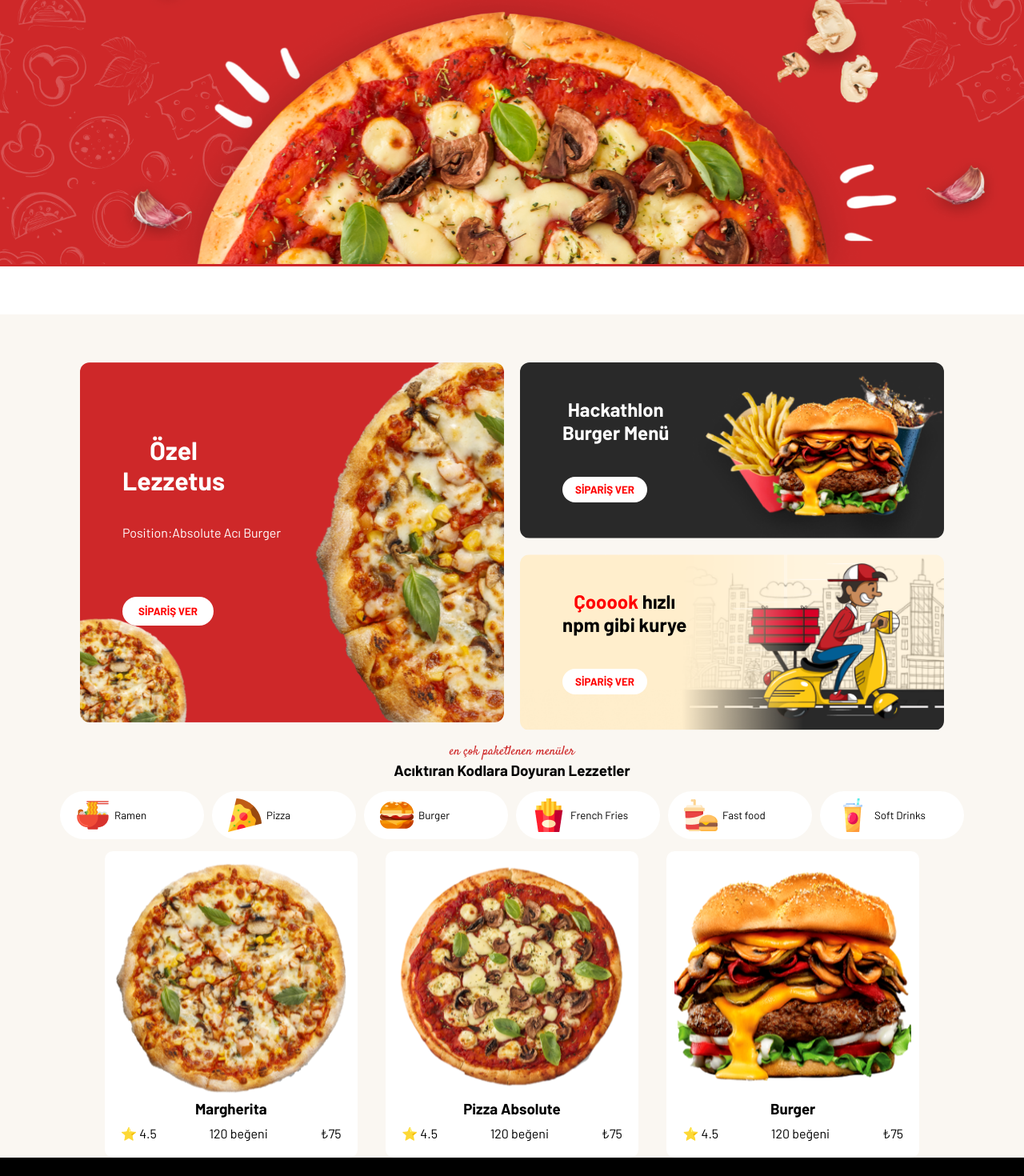
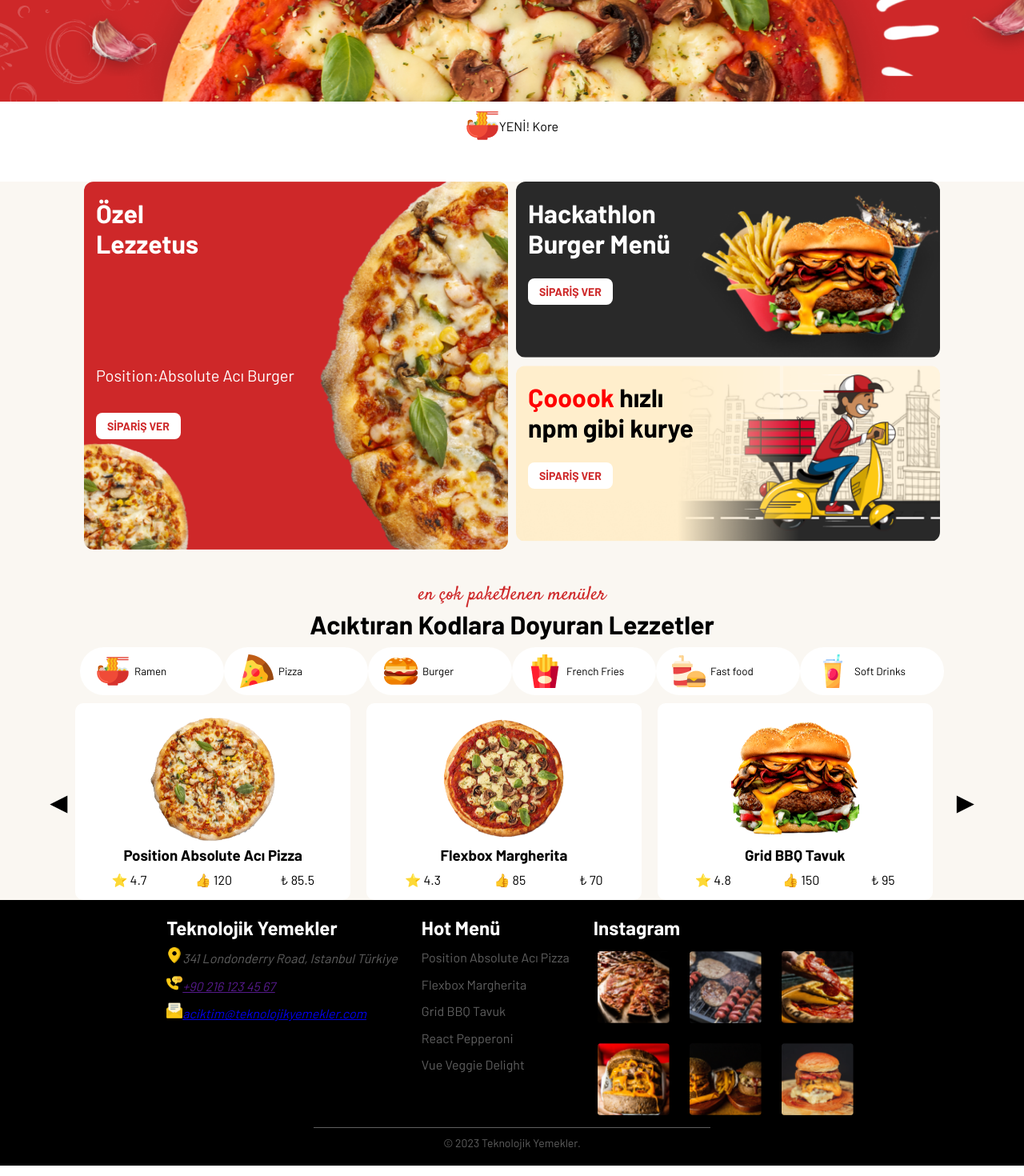
Before and after one commit to abibrahimyilmaz/PizzaChallangetekrar, a React (Vite) app: page / in a window 1280 px wide. Shown: the part 720-2190 px from the top of the page at 80% size. Built offline with nearby package versions, Linux system fonts and the light colour scheme; a web font is replaced by a local one.

Commit message:
Homepage css ayrıldı scrool eklendi

```diff
--- a/src/App.jsx
+++ b/src/App.jsx
@@ -1,5 +1,4 @@
 
-import "./index.css";
 import HomePage from "./HomePage";
 import { BrowserRouter, Switch, Route } from 'react-router-dom';
 import OrderPage from "./OrderPage";
@@ -13,9 +12,11 @@ function App() {
 
 
   const [siparis, setSiparis] = useState(null)
+
   return (
     <>
       <Header></Header>
+
       <BrowserRouter>
         <Switch>
           <Route path="/" exact component={HomePage} />
@@ -29,7 +30,7 @@ function App() {
             render={(props) => (
               <SuccessPage {...props} siparis={siparis} />
             )} />
-          <Route component={NotFoundPage} /> {/* Diğer tüm yollar 404 */}
+          <Route component={NotFoundPage} />
         </Switch>
 
       </BrowserRouter>
--- a/src/Footer.jsx
+++ b/src/Footer.jsx
@@ -53,11 +53,11 @@ export default function Footer() {
 
                     <h2>Instagram</h2>
 
-                    <div className="footer-insta">
+                    <figure className="footer-insta">
                         {insta.map((icon, index) => (
                             <img key={index} src={icon} alt={`icon-${index}`} />
                         ))}
-                    </div>
+                    </figure>
 
                 </div>
 
--- a/src/Header.jsx
+++ b/src/Header.jsx
@@ -1,5 +1,6 @@
 
 import logo from './images/logo.svg';
+import "./header.css";
 
 export default function Header() {
 
--- a/src/HomePage.jsx
+++ b/src/HomePage.jsx
@@ -1,190 +1,158 @@
 import { useHistory } from "react-router-dom/cjs/react-router-dom.min"
 import banner from './images/home-banner.png';
-import "./index.css";
-
-
-
-
+import "./homepage.css";
+import { useEffect, useRef, useState } from "react";
+import pizzalar from "./pizzalar.json";
 export default function HomePage() {
-
-
 
     const history = useHistory();
     const handleClick = () => {
         history.push("/orderpage");
 
+
+
     }
+
+    const [visibleCount, setVisibleCount] = useState(0);
+
+    const items = [
+        { icon: "./public/icons/1.svg", label: "YENİ! Kore" },
+        { icon: "./public/icons/2.svg", label: "Pizza" },
+        { icon: "./public/icons/3.svg", label: "Burger" },
+        { icon: "./public/icons/4.svg", label: "Kızartmalar" },
+        { icon: "./public/icons/5.svg", label: "Fast food" },
+        { icon: "./public/icons/6.svg", label: "Gazlı İçecek" },
+
+    ];
+
+    useEffect(() => {
+        let timer;
+        if (visibleCount < items.length) {
+            timer = setTimeout(() => {
+                setVisibleCount((prev) => prev + 1);
+            }, 500);
+        } else {
+            // Tüm elemanlar çıktıktan sonra bekle ve baştan başlat
+            timer = setTimeout(() => {
+                setVisibleCount(0);
+            }, 2000); // 2 saniye bekle
+        }
+
+        return () => clearTimeout(timer);
+    }, [visibleCount]);
+
+
+    const containerRef = useRef(null);
+
+    const scroll = (direction) => {
+        if (containerRef.current) {
+            const width = containerRef.current.clientWidth / 3; // 1 kart genişliği
+            containerRef.current.scrollBy({
+                left: direction === "right" ? width : -width,
+                behavior: "smooth",
+            });
+        }
+    };
 
     return (
 
 
         <div className="homepage">
-            <div>
-                <h1  >KOD ACIKTIRIR</h1>
+
+
+
+            <main className="main">
+                <p>fırsatı kaçırma</p>
+                <h1>KOD ACIKTIRIR</h1>
                 <h1>PİZZA, DOYURUR</h1>
-                <button className="aciktim-buton" style={{ color: "black" }} onClick={handleClick} >ACIKTIM</button>
+                <button className="aciktim-buton" onClick={handleClick} >ACIKTIM</button>
+            </main>
+
+
+            <div className="yemek-bar">
+
+                {items.slice(0, visibleCount).map((item, index) => (
+                    <div key={index} className="yemek-item">
+                        <img src={item.icon} alt={item.label} />
+                        <span>{item.label}</span>
+                    </div>
+                ))}
+
+
+
             </div>
 
-            <img className="banner" src={banner} alt="Banner" />
-            <div style={{ maxWidth: "100%", backgroundColor: "white" }} > </div>
-            <div style={{ maxWidth: "100%", backgroundColor: " #FAF7F2" }} >
+
+            <div className="altsayfa">
 
                 {/* lezzetusun bulunduğu yer*/}
-                <div className="lezzetus" style={{ display: "flex", gap: "20px" }}>
+                <div className="lezzetus" >
 
-                    <div className="lezzetus" style={{ position: "relative", width: "530px", height: "450px" }}>
+                    <div className="ozel-lezzetus" >
                         <img
                             src="./public/cta/kart-1.png"
                             alt="Özel Lezzetus"
-                            style={{
-                                width: "100%",
-                                height: "100%",
-                                borderRadius: "12px",
-                                objectFit: "cover",
-                            }}
                         />
 
-                        <h2
-                            style={{
-                                position: "absolute",
-                                top: "20%",
-                                left: "10%",
-                                color: "white",
-                                fontSize: "32px",
-                                fontWeight: "bold",
-                            }}
-                        >
+                        <h2>
                             Özel <br /> Lezzetus
                         </h2>
 
-                        <p
-                            style={{
-                                position: "absolute",
-                                top: "45%",
-                                left: "10%",
-                                color: "white",
-                                fontSize: "16px",
-                            }}
-                        >
+                        <p>
                             Position:Absolute Acı Burger
                         </p>
 
                         <button onClick={handleClick}
-                            style={{
-                                position: "absolute",
-                                top: "65%",
-                                left: "10%",
-                                padding: "10px 20px",
-                                border: "none",
-                                borderRadius: "20px",
-                                background: "white",
-                                color: "red",
-                                fontWeight: "bold",
-                                cursor: "pointer",
-                            }}
-                        >
+                            className="btn-siparisver">
                             SİPARİŞ VER
                         </button>
                     </div>
 
 
-                    <div style={{ display: "flex", flexDirection: "column", gap: "20px" }}>
+                    <div className="hackatlon-npm" >
 
-                        <div style={{ position: "relative", width: "530px", height: "220px" }}>
+                        <div>
                             <img
                                 src="./public/cta/kart-2.png"
                                 alt="Hackatlon"
-                                style={{
-                                    width: "100%",
-                                    height: "100%",
-                                    borderRadius: "12px",
-                                    objectFit: "cover",
-                                }}
+
                             />
 
-                            <h2
-                                style={{
-                                    position: "absolute",
-                                    top: "20%",
-                                    left: "10%",
-                                    color: "white",
-                                    fontSize: "24px",
-                                    fontWeight: "bold",
-                                }}
-                            >
+                            <h2>
                                 Hackathlon <br /> Burger Menü
                             </h2>
 
                             <button onClick={handleClick}
-                                style={{
-                                    position: "absolute",
-                                    top: "65%",
-                                    left: "10%",
-                                    padding: "8px 16px",
-                                    border: "none",
-                                    borderRadius: "20px",
-                                    background: "white",
-                                    color: "red",
-                                    fontWeight: "bold",
-                                    cursor: "pointer",
-                                }}
+                                className="btn-siparisver"
                             >
                                 SİPARİŞ VER
                             </button>
                         </div>
 
 
-                        <div style={{ position: "relative", width: "530px", height: "220px" }}>
+                        <div>
                             <img
                                 src="./public/cta/kart-3.png"
                                 alt="Kurye"
-                                style={{
-                                    width: "100%",
-                                    height: "100%",
-                                    borderRadius: "12px",
-                                    objectFit: "cover",
-                                }}
                             />
 
-                            <h2
-                                style={{
-                                    position: "absolute",
-                                    top: "20%",
-                                    left: "10%",
-                                    color: "black",
-                                    fontSize: "24px",
-                                    fontWeight: "bold",
-                                }}
-                            >
+                            <h2 style={{ color: "black" }}>
                                 <span style={{ color: "red" }}>Çooook</span> hızlı <br /> npm gibi kurye
                             </h2>
 
-                            <button onClick={handleClick}
-                                style={{
-                                    position: "absolute",
-                                    top: "65%",
-                                    left: "10%",
-                                    padding: "8px 16px",
-                                    border: "none",
-                                    borderRadius: "20px",
-                                    background: "white",
-                                    color: "red",
-                                    fontWeight: "bold",
-                                    cursor: "pointer",
-                                }}
-                            >
+                            <button onClick={handleClick} className="btn-siparisver">
                                 SİPARİŞ VER
                             </button>
                         </div>
                     </div>
                 </div>
 
-                <div>
-                    <p style={{ color: "#CE2829", fontFamily: "Satisfy" }}> en çok paketlenen menüler</p>
-                    <h3> Acıktıran Kodlara Doyuran Lezzetler</h3>
-                </div>
 
-                <div className="resimlibutondiv" style={{ display: "flex", gap: "10px", justifyContent: "center" }}>
+                <p className="paket-menu"> en çok paketlenen menüler</p>
+                <h3 className="doyuran-lezzetler"> Acıktıran Kodlara Doyuran Lezzetler</h3>
+
+
+                <div className="resimlibutondiv" >
                     <button onClick={handleClick} className="resimlibuton"> <img src="./public/icons/1.svg" /> Ramen </button>
                     <button onClick={handleClick} className="resimlibuton"> <img src="./public/icons/2.svg" /> Pizza </button>
                     <button onClick={handleClick} className="resimlibuton"> <img src="./public/icons/3.svg" /> Burger </button>
@@ -193,33 +161,32 @@ export default function HomePage() {
                     <button onClick={handleClick} className="resimlibuton"> <img src="./public/icons/6.svg" /> Soft Drinks </button>
                 </div>
 
-                <div style={{ display: "flex", justifyContent: "space-between", flexWrap: "wrap", gap: "20px" }}>
-                    <div className="pizza-card">
-                        <img src="/pictures/food-1.png" alt="Terminal Pizza" className="pizza-img" />
-                        <h3 style={{ fontWeight: "bold" }}>Margherita</h3>
-                        <div style={{ display: "flex", textAlign: "center", justifyContent: "space-between", padding: "10px" }}>
 
-                            <p >⭐ 4.5 </p><p> 120 beğeni</p> <p >₺75</p></div>
 
+
+                <div className="carousel-wrapper">
+                    <button className="scroll-btn" onClick={() => scroll("left")}>
+                        ◀
+                    </button>
+                    <div className="carousel-container" ref={containerRef}>
+                        {pizzalar.map((pizza, index) => (
+                            <div className="pizza-card" key={index}>
+                                <img src={pizza.src} alt={pizza.name} />
+                                <h3>{pizza.name}</h3>
+                                <div className="pizza-info">
+                                    <span>⭐ {pizza.puan}</span>
+                                    <span>👍 {pizza.begeni}</span>
+                                    <span>₺ {pizza.fiyat}</span>
+                                </div>
+                            </div>
+                        ))}
                     </div>
-                    <div className="pizza-card">
-                        <img src="/pictures/food-2.png" alt="Terminal Pizza" className="pizza-img" />
-                        <h3 style={{ fontWeight: "bold" }}>Pizza Absolute</h3>
-                        <div style={{ display: "flex", textAlign: "center", justifyContent: "space-between", padding: "10px" }}>
+                    <button className="scroll-btn" onClick={() => scroll("right")}>
+                        ▶
+                    </button>
+                </div>
 
-                            <p >⭐ 4.5 </p><p> 120 beğeni</p> <p >₺75</p></div>
 
-                    </div>
-                    <div className="pizza-card">
-                        <img src="/pictures/food-3.png" alt="Terminal Pizza" className="pizza-img" />
-                        <h3 style={{ fontWeight: "bold" }}>Burger</h3>
-                        <div style={{ display: "flex", textAlign: "center", justifyContent: "space-between", padding: "10px" }}>
-
-                            <p >⭐ 4.5 </p><p> 120 beğeni</p> <p >₺75</p></div>
-
-                    </div>
-
-                </div>
 
             </div>
 
--- a/src/OrderPage.jsx
+++ b/src/OrderPage.jsx
@@ -37,7 +37,7 @@ export default function OrderPage({ setSiparis }) {
 
 
 
-    const { register, handleSubmit, setValue, getValues, watch, formState: { errors, isValid, touchedFields } } = useForm({
+    const { register, handleSubmit, setValue, getValues, watch, formState: { errors, isValid } } = useForm({
         mode: "onChange"
     });
 
@@ -257,7 +257,7 @@ export default function OrderPage({ setSiparis }) {
 
                         <p>Seçimler: {secilenlerFiyat2}</p>
                         <p style={{ color: "red" }}>Toplam: {toplam} </p>
-                        <button className="siparis-buton" type="submit">Sipariş Ver</button>
+                        <button className="siparis-buton" type="submit" disabled={!isValid}>Sipariş Ver</button>
                     </div>
                 </div>
 
--- /dev/null
+++ b/src/homepage.css
@@ -0,0 +1,254 @@
+.homepage {
+
+    max-width: 100%;
+    font-family: 'Barlow';
+}
+
+
+.main {
+    display: flex;
+    flex-direction: column;
+    align-items: center;
+    gap: 15px;
+    padding-top: 60px;
+    height: 100vh;
+    /* tüm ekran yüksekliği */
+    background: url("./images/home-banner.png") no-repeat center/cover;
+    color: white;
+
+
+
+}
+
+.main p {
+    font-family: "Satisfy";
+    color: #FDC913;
+    font-size: 32px;
+}
+
+main h1 {
+    color: white;
+    font-weight: 400;
+    font-size: clamp(2rem, 6vw, 4rem);
+}
+
+.aciktim-buton {
+    background-color: #FFD700;
+    color: black;
+    border: none;
+    border-radius: 50px;
+    padding: 10px 20px;
+    font-size: 1.5rem;
+    cursor: pointer;
+    width: 200px;
+    height: auto;
+
+}
+
+.yemek-bar {
+    display: flex;
+    gap: 20px;
+    min-height: 60px;
+    align-items: center;
+    background: white;
+    justify-content: center;
+}
+
+.yemek-item {
+    display: flex;
+    align-items: center;
+}
+
+.altsayfa {
+    background-color: #FAF7F2;
+}
+
+.lezzetus {
+    display: flex;
+    justify-content: center;
+    align-items: flex-start;
+    gap: 10px;
+    margin: 40px auto;
+
+}
+
+.ozel-lezzetus {
+    position: relative;
+    width: 530px;
+    height: 460px;
+    border-radius: 12px;
+    overflow: hidden;
+
+}
+
+.ozel-lezzetus img {
+    width: 100%;
+    height: 100%;
+    object-fit: cover;
+
+}
+
+.hackatlon-npm {
+    display: flex;
+    flex-direction: column;
+    gap: 10px;
+}
+
+.hackatlon-npm>div {
+    position: relative;
+    width: 530px;
+    height: 220px;
+    border-radius: 12px;
+    overflow: hidden;
+
+}
+
+.hackatlon-npm img {
+    width: 100%;
+    height: 100%;
+    object-fit: cover;
+}
+
+.ozel-lezzetus h2,
+.hackatlon-npm h2 {
+    position: absolute;
+    top: 20px;
+    left: 15px;
+    color: white;
+    font-size: 2em;
+    font-weight: bold;
+
+}
+
+.ozel-lezzetus p {
+    position: absolute;
+    top: 50%;
+    left: 15px;
+    color: white;
+    font-size: 20px;
+}
+
+.btn-siparisver {
+    position: absolute;
+    bottom: 30%;
+    left: 15px;
+    background: white;
+    color: #CE2829;
+    border: none;
+    padding: 8px 14px;
+    border-radius: 8px;
+    cursor: pointer;
+    font-size: 14px;
+    font-weight: bold;
+}
+
+
+.paket-menu {
+
+    text-align: center;
+    color: #CE2829;
+    font-family: "Satisfy";
+    font-size: x-large;
+
+}
+
+.doyuran-lezzetler {
+
+    text-align: center;
+    color: black;
+    font-size: xx-large;
+}
+
+.resimlibutondiv {
+    display: flex;
+    flex-wrap: wrap;
+    align-items: center;
+    justify-content: center;
+    padding: 10px;
+}
+
+.resimlibuton {
+
+    border-radius: 8px;
+    cursor: pointer;
+
+}
+
+.resimlibuton:hover {
+    background-color: black;
+    color: white;
+
+}
+
+@media (max-width: 600px) {
+    .resimlibutondiv button {
+        flex: 1 1 40%;
+        /* Satırda 1 veya 2 buton olur */
+    }
+}
+
+
+.carousel-wrapper {
+    display: flex;
+    justify-content: center;
+    align-items: center;
+    gap: 10px;
+    width: 100%;
+    overflow: hidden;
+}
+
+.carousel-container {
+    display: flex;
+    gap: 20px;
+    overflow-x: auto;
+    scroll-behavior: smooth;
+    scrollbar-width: none;
+    /* Firefox */
+}
+
+.carousel-container::-webkit-scrollbar {
+    display: none;
+    /* Chrome, Safari */
+}
+
+.pizza-card {
+    flex: 0 0 calc(33.333% - 20px);
+    /* 3 kart ekranda */
+
+    border-radius: 10px;
+    padding: 15px;
+    text-align: center;
+
+}
+
+@media (max-width: 600px) {
+    .pizza-card {
+        flex: 0 0 calc(100% - 20px);
+    }
+}
+
+.pizza-card img {
+    width: 100%;
+    height: 160px;
+    object-fit: contain;
+    /* kırpmayı kaldırır, görsel sığar */
+    border-radius: 10px;
+
+
+}
+
+
+
+.pizza-info {
+    display: flex;
+    justify-content: space-around;
+    margin-top: 10px;
+    font-weight: 500;
+}
+
+.scroll-btn {
+    background: none;
+    border: none;
+    font-size: 1.8rem;
+    cursor: pointer;
+}
--- a/src/index.css
+++ b/src/index.css
@@ -5,71 +5,7 @@
     font-family: 'Barlow';
 }
 
-.header {
 
-    background-color: #CE2829;
-    display: flex;
-    justify-content: center;
-    padding: 0;
-    margin: 0;
-
-}
-
-.homepage {
-    background-color: #CE2829;
-    max-width: 100%;
-}
-
-.banner {
-    width: 100%;
-    height: 100%;
-    object-fit: cover;
-    /* resim ekran5ı doldursun */
-}
-
-.homepage>div {
-    padding-top: 60px;
-    display: flex;
-    flex-direction: column;
-    align-items: center;
-    gap: 15px;
-    text-align: center;
-}
-
-.homepage h1 {
-    font-size: clamp(2rem, 6vw, 4rem);
-    /* ekran küçülünce küçülür, büyüyünce büyür */
-    font-weight: lighter;
-    color: white;
-    font-family: 'Barlow', sans-serif;
-    margin: 0;
-    white-space: nowrap;
-    /* her h1 tek satırda kalır */
-}
-
-
-.aciktim-buton {
-    background-color: #FFD700;
-    color: red;
-    border: none;
-    border-radius: 12px;
-    padding: 10px 20px;
-    font-size: 1rem;
-    cursor: pointer;
-
-}
-
-/* Responsive */
-@media (max-width: 600px) {
-    .homepage h1 {
-        font-size: 1.8rem;
-    }
-
-    .aciktim-buton {
-        padding: 8px 16px;
-        font-size: 0.9rem;
-    }
-}
 
 .orderpage {
 
@@ -244,7 +180,11 @@
     cursor: pointer;
     font-size: medium;
 
+}
 
+.siparis-buton:disabled {
+    background-color: #ccc;
+    cursor: not-allowed;
 
 }
 
--- a/src/pizzalar.json
+++ b/src/pizzalar.json
@@ -4,34 +4,39 @@
         "fiyat": 85.5,
         "aciklama": "Frontend Dev olarak hala position:absolute kullanıyorsan bu çok acı pizza tam sana göre. Pizza, domates, peynir ve genellikle çeşitli diğer malzemelerle kaplanmış, daha sonra geleneksel olarak odun ateşinde bir fırında yüksek sıcaklıkta pişirilen, genellikle yuvarlak, düzleştirilmiş mayalı buğday bazlı hamurdan oluşan İtalyan kökenli lezzetli bir yemektir. Küçük bir pizzaya bazen pizzetta denir.",
         "puan": 4.7,
-        "begeni": 120
+        "begeni": 120,
+        "src": "/pictures/food-1.png"
     },
     {
         "name": "Flexbox Margherita",
         "fiyat": 70.0,
         "aciklama": "CSS Flexbox gibi düzenli ve uyumlu bir pizza. Domates sosu, mozzarella peyniri ve taze fesleğen ile hazırlanır. Hafif ve klasik İtalyan lezzeti sevenler için ideal.",
         "puan": 4.3,
-        "begeni": 85
+        "begeni": 85,
+        "src": "/pictures/food-2.png"
     },
     {
         "name": "Grid BBQ Tavuk",
         "fiyat": 95.0,
         "aciklama": "CSS Grid kadar organize ve güçlü bir lezzet. Barbekü sosu, tavuk parçaları, kırmızı soğan ve mısır ile hazırlanır. Hem göze hem damağa hitap eder.",
         "puan": 4.8,
-        "begeni": 150
+        "begeni": 150,
+        "src": "/pictures/food-3.png"
     },
     {
         "name": "React Pepperoni",
         "fiyat": 90.5,
         "aciklama": "Component bazlı lezzet deneyimi isteyenler için. Bol pepperoni, domates sosu ve mozzarella peyniri ile hazırlanır. Sıcak servis edilir.",
         "puan": 4.6,
-        "begeni": 110
+        "begeni": 110,
+        "src": "/pictures/food-3.png"
     },
     {
         "name": "Vue Veggie Delight",
         "fiyat": 80.0,
         "aciklama": "Bitkisel malzemelerle dolu, Vue kadar esnek bir pizza. Kabak, biber, mantar, zeytin ve domates sosu ile hazırlanır. Hafif ve sağlıklı bir seçenek.",
         "puan": 4.4,
-        "begeni": 95
+        "begeni": 95,
+        "src": "/pictures/food-2.png"
     }
 ]
```
Also changed, not shown: src/header.css (added, +9 -0 lines).
